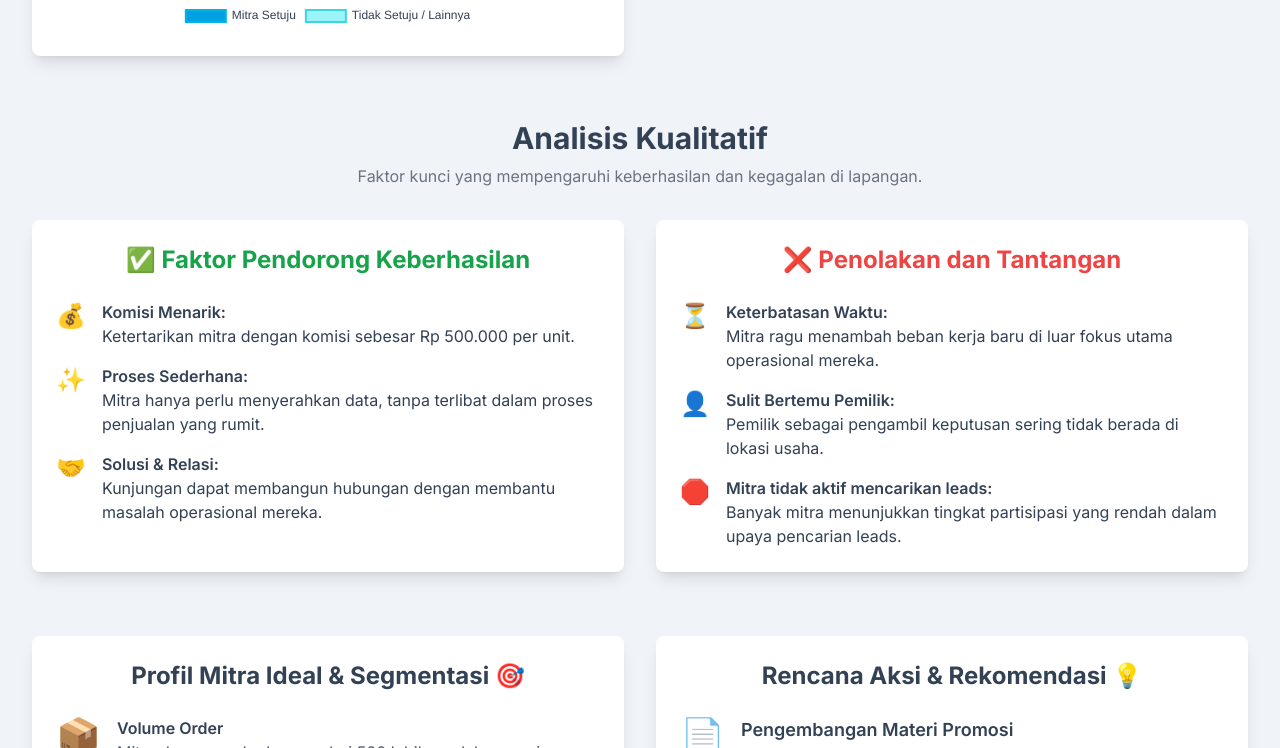
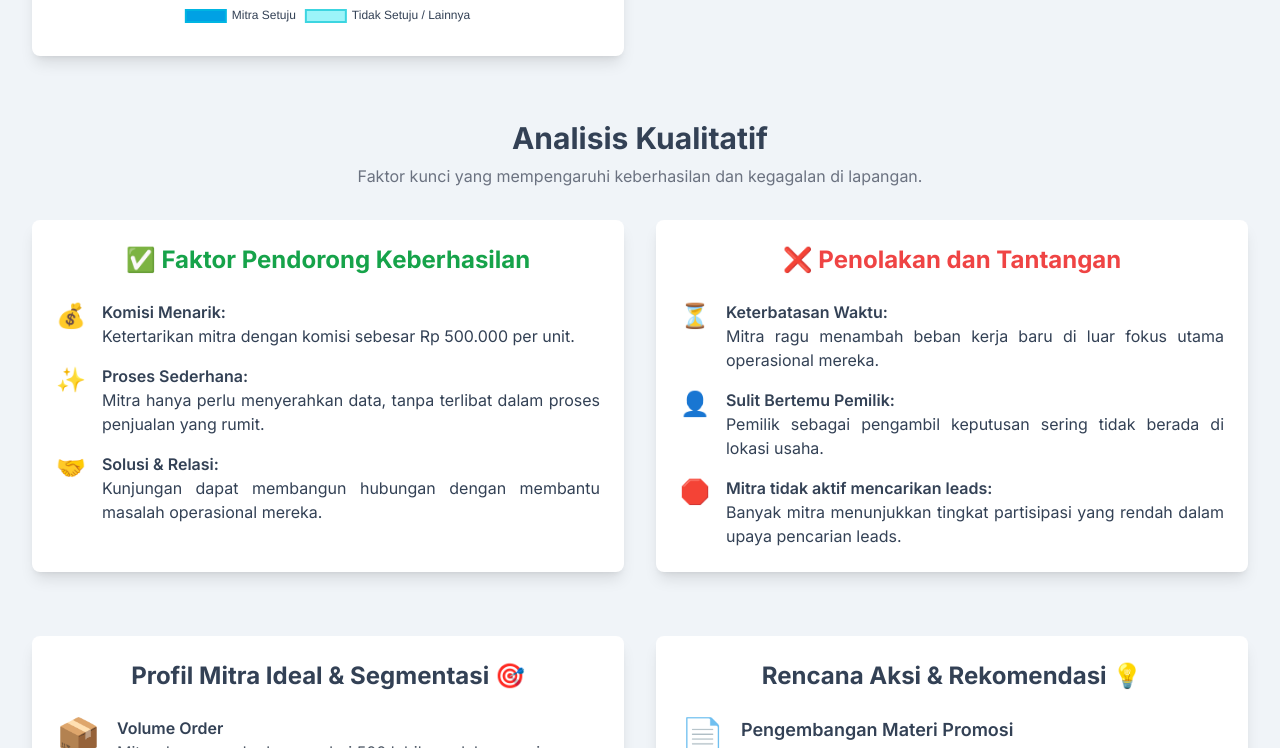
Before and after one commit to moonziircode/laporan-kunjungan, a plain HTML site: page index.html in a window 1280 px wide. Shown: the part 588-1336 px from the top of the page. Drawn offline with nearby package versions, Linux system fonts and the light colour scheme.

Commit message:
Update index.html

```diff
--- a/index.html
+++ b/index.html
@@ -115,7 +115,7 @@
                 </div>
             </section>
 
-            <section id="analisis-kualitatif">
+           <section id="analisis-kualitatif">
                 <div class="text-center mb-8">
                     <h2 class="text-3xl font-bold">Analisis Kualitatif</h2>
                     <p class="text-gray-500 mt-2 max-w-2xl mx-auto">Faktor kunci yang mempengaruhi keberhasilan dan kegagalan di lapangan.</p>
@@ -124,17 +124,35 @@
                     <div class="bg-white rounded-lg shadow-lg p-6 flex flex-col h-full">
                         <h3 class="text-2xl font-bold text-center mb-6 text-green-600">✅ Faktor Pendorong Keberhasilan</h3>
                         <ul class="space-y-4">
-                            <li class="flex items-start text-left"><span class="text-2xl mr-4">💰</span><div><strong class="font-semibold">Komisi Menarik:</strong><br>Ketertarikan mitra dengan komisi sebesar Rp 500.000 per unit.</div></li>
-                            <li class="flex items-start text-left"><span class="text-2xl mr-4">✨</span><div><strong class="font-semibold">Proses Sederhana:</strong><br>Mitra hanya perlu menyerahkan data, tanpa terlibat dalam proses penjualan yang rumit.</div></li>
-                            <li class="flex items-start text-left"><span class="text-2xl mr-4">🤝</span><div><strong class="font-semibold">Solusi & Relasi:</strong><br>Kunjungan dapat membangun hubungan dengan membantu masalah operasional mereka.</div></li>
+                            <li class="flex items-start text-left">
+                                <span class="text-2xl mr-4">💰</span>
+                                <div class="text-justify"><strong class="font-semibold">Komisi Menarik:</strong><br>Ketertarikan mitra dengan komisi sebesar Rp 500.000 per unit.</div>
+                            </li>
+                            <li class="flex items-start text-left">
+                                <span class="text-2xl mr-4">✨</span>
+                                <div class="text-justify"><strong class="font-semibold">Proses Sederhana:</strong><br>Mitra hanya perlu menyerahkan data, tanpa terlibat dalam proses penjualan yang rumit.</div>
+                            </li>
+                            <li class="flex items-start text-left">
+                                <span class="text-2xl mr-4">🤝</span>
+                                <div class="text-justify"><strong class="font-semibold">Solusi & Relasi:</strong><br>Kunjungan dapat membangun hubungan dengan membantu masalah operasional mereka.</div>
+                            </li>
                         </ul>
                     </div>
                     <div class="bg-white rounded-lg shadow-lg p-6 flex flex-col h-full">
                         <h3 class="text-2xl font-bold text-center mb-6 text-red-500">❌ Penolakan dan Tantangan</h3>
                         <ul class="space-y-4">
-                            <li class="flex items-start text-left"><span class="text-2xl mr-4">⏳</span><div><strong class="font-semibold">Keterbatasan Waktu:</strong><br>Mitra ragu menambah beban kerja baru di luar fokus utama operasional mereka.</div></li>
-                            <li class="flex items-start text-left"><span class="text-2xl mr-4">👤</span><div><strong class="font-semibold">Sulit Bertemu Pemilik:</strong><br>Pemilik sebagai pengambil keputusan sering tidak berada di lokasi usaha.</div></li>
-                            <li class="flex items-start text-left"><span class="text-2xl mr-4">🛑</span><div><strong class="font-semibold">Mitra tidak aktif mencarikan leads:</strong><br>Banyak mitra menunjukkan tingkat partisipasi yang rendah dalam upaya pencarian leads.</div></li>
+                            <li class="flex items-start text-left">
+                                <span class="text-2xl mr-4">⏳</span>
+                                <div class="text-justify"><strong class="font-semibold">Keterbatasan Waktu:</strong><br>Mitra ragu menambah beban kerja baru di luar fokus utama operasional mereka.</div>
+                            </li>
+                            <li class="flex items-start text-left">
+                                <span class="text-2xl mr-4">👤</span>
+                                <div class="text-justify"><strong class="font-semibold">Sulit Bertemu Pemilik:</strong><br>Pemilik sebagai pengambil keputusan sering tidak berada di lokasi usaha.</div>
+                            </li>
+                            <li class="flex items-start text-left">
+                                <span class="text-2xl mr-4">🛑</span>
+                                <div class="text-justify"><strong class="font-semibold">Mitra tidak aktif mencarikan leads:</strong><br>Banyak mitra menunjukkan tingkat partisipasi yang rendah dalam upaya pencarian leads.</div>
+                            </li>
                         </ul>
                     </div>
                 </div>
```
